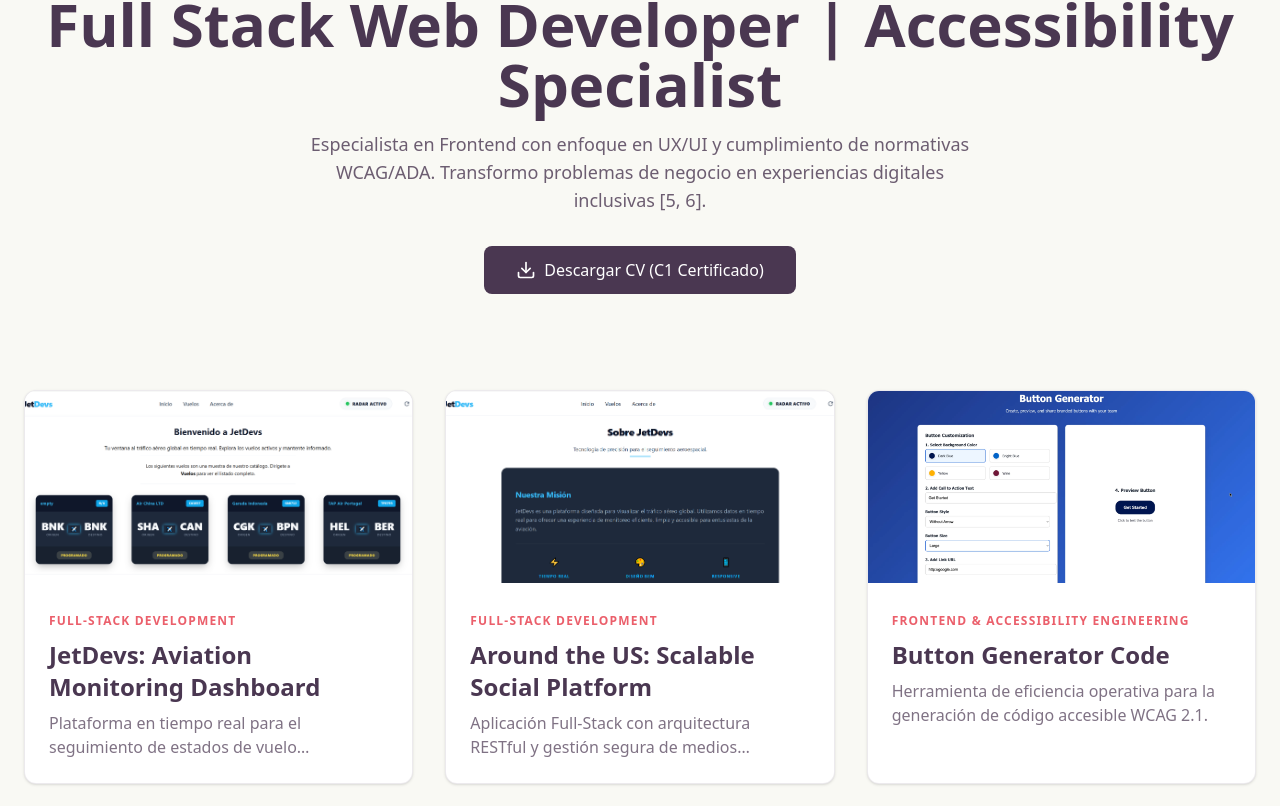
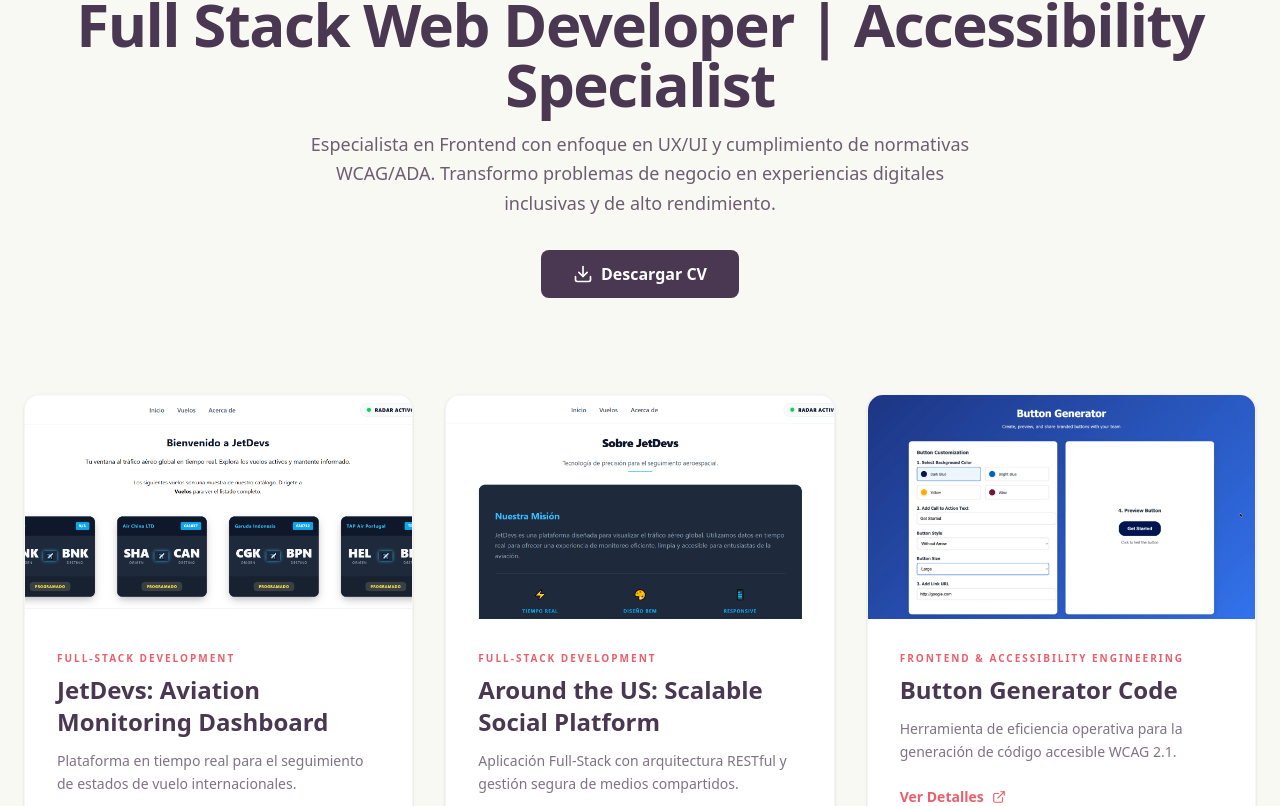
Before and after one commit to Pattie9304/patricia-portfolio, a React (Vite) app: page / in a window 1280 px wide. Shown: the part 254-1060 px from the top of the page. Built offline with nearby package versions, Linux system fonts and the light colour scheme.

Commit message:
Arreglando modal en archivo App.jsx

```diff
--- a/src/App.jsx
+++ b/src/App.jsx
@@ -1,7 +1,7 @@
-import React, { useState, useEffect } from 'react';
+import React, { useState } from 'react';
 import { Github, Linkedin, Mail, ExternalLink, Download, X, Globe } from 'lucide-react';
 import { motion, AnimatePresence } from 'framer-motion';
-import { projects } from './data/projects'; // Importa tus 9 proyectos con BEM [2]
+import { projects } from './data/projects';
 import patriciaImg from './assets/PatriciaHiguera.png';
 import myCV_ES from './assets/Patricia_Higuera_CV_ES.pdf';
 import myCV_EN from './assets/Patricia_Higuera_CV_EN.pdf';
@@ -9,7 +9,7 @@ import myCV_EN from './assets/Patricia_Higuera_CV_EN.pdf';
 const translations = {
   es: {
     heroTitle: "Full Stack Web Developer | Accessibility Specialist",
-    heroDesc: "Especialista en Frontend con enfoque en UX/UI y cumplimiento de normativas WCAG/ADA. Transformo problemas de negocio en experiencias digitales inclusivas [5, 6].",
+    heroDesc: "Especialista en Frontend con enfoque en UX/UI y cumplimiento de normativas WCAG/ADA. Transformo problemas de negocio en experiencias digitales inclusivas y de alto rendimiento.",
     filterAll: "Todos",
     btnCV: "Descargar CV",
     viewDetails: "Ver Detalles",
@@ -21,7 +21,7 @@ const translations = {
   },
   en: {
     heroTitle: "Full Stack Web Developer | Accessibility Specialist",
-    heroDesc: "Frontend specialist focused on UX/UI and WCAG/ADA compliance. I build inclusive, high-performance digital experiences for business needs [4-6].",
+    heroDesc: "Frontend specialist focused on UX/UI and WCAG/ADA compliance. I build inclusive, high-performance digital experiences that solve real business needs.",
     filterAll: "All",
     btnCV: "Download CV",
     viewDetails: "View Details",
@@ -34,117 +34,148 @@ const translations = {
 };
 
 const App = () => {
-  const [lang, setLang] = useState('es'); // Estado para el idioma
+  const [lang, setLang] = useState('es');
   const [filter, setFilter] = useState('Todos');
   const [selectedProject, setSelectedProject] = useState(null);
   const t = translations[lang];
 
-  // Filtrado de proyectos [7]
   const filteredProjects = projects.filter(p =>
     filter === 'Todos' || filter === 'All' || p.category === filter
   );
 
   return (
-    <div className="bg-brand-cream text-brand-plum font-sans selection:bg-brand-coral min-h-screen">
+    <div className="bg-brand-cream text-brand-plum font-sans selection:bg-brand-coral min-h-screen pb-20">
 
-      {/* Botón de Idioma Estratégico */}
+      {/* Selector de Idioma */}
       <nav className="fixed top-6 right-6 z-50">
         <button
           onClick={() => setLang(lang === 'es' ? 'en' : 'es')}
-          className="bg-brand-plum text-white px-5 py-2 rounded-full flex items-center gap-2 hover:bg-brand-coral transition-all shadow-lg"
+          className="bg-brand-plum text-white px-5 py-2 rounded-full flex items-center gap-2 hover:bg-brand-coral transition-all shadow-lg font-medium"
         >
           <Globe size={18} />
           {lang === 'es' ? 'Switch to English' : 'Cambiar a Español'}
         </button>
       </nav>
 
-      {/* Hero Section alineada a tu perfil profesional [5, 8] */}
+      {/* Hero Section - Basada en tu CV */}
       <header className="container mx-auto px-6 pt-24 pb-12 text-center">
         <motion.img
           src={patriciaImg}
-          className="w-32 h-32 rounded-full mx-auto mb-6 border-4 border-brand-coral"
+          className="w-32 h-32 rounded-full mx-auto mb-6 border-4 border-brand-coral shadow-inner"
           initial={{ scale: 0 }} animate={{ scale: 1 }}
         />
-        <h1 className="text-4xl md:text-6xl font-bold mb-4">{t.heroTitle}</h1>
-        <p className="max-w-2xl mx-auto text-lg mb-8 opacity-80">{t.heroDesc}</p>
-        <a
-          href={lang === 'es' ? myCV_ES : myCV_EN}
-          download
-          className="inline-flex items-center gap-2 bg-brand-plum text-white px-8 py-3 rounded-lg hover:bg-brand-coral transition-all"
-        >
-          <Download size={20} /> {t.btnCV} (C1 {lang === 'en' ? 'Certified' : 'Certificado'})
-        </a>
+        <h1 className="text-4xl md:text-6xl font-bold mb-4 tracking-tight">{t.heroTitle}</h1>
+        <p className="max-w-2xl mx-auto text-lg mb-8 opacity-80 leading-relaxed">{t.heroDesc}</p>
+        <div className="flex justify-center gap-4">
+          <a
+            href={lang === 'es' ? myCV_ES : myCV_EN}
+            download
+            className="inline-flex items-center gap-2 bg-brand-plum text-white px-8 py-3 rounded-lg hover:bg-brand-coral transition-all font-bold"
+          >
+            <Download size={20} /> {t.btnCV}
+          </a>
+        </div>
       </header>
 
-      {/* Grid de Proyectos con tus 9 elementos [2, 3] */}
+      {/* Grid de Proyectos */}
       <section className="container mx-auto px-6 py-12">
         <div className="grid grid-cols-1 md:grid-cols-2 lg:grid-cols-3 gap-8">
           {filteredProjects.map((project) => (
             <motion.div
               key={project.id}
               layout
-              className="bg-white rounded-xl overflow-hidden shadow-sm hover:shadow-xl transition-all cursor-pointer border border-brand-plum/10"
+              className="bg-white rounded-2xl overflow-hidden shadow-sm hover:shadow-2xl transition-all cursor-pointer border border-brand-plum/5 group"
               onClick={() => setSelectedProject(project)}
             >
-              <img src={project.image} alt={project.title} className="w-full h-48 object-cover" />
-              <div className="p-6">
-                <span className="text-xs font-bold uppercase tracking-widest text-brand-coral">
+              <div className="overflow-hidden">
+                <img
+                  src={project.image}
+                  alt={project.title}
+                  className="w-full h-56 object-cover group-hover:scale-105 transition-transform duration-500"
+                />
+              </div>
+              <div className="p-8">
+                <span className="text-[10px] font-black uppercase tracking-[0.2em] text-brand-coral mb-2 block">
                   {project.category}
                 </span>
-                <h3 className="text-2xl font-bold mt-2">{project.title}</h3>
-                <p className="mt-2 opacity-70 line-clamp-2">{project.description}</p>
+                <h3 className="text-2xl font-bold mb-3">{project.title}</h3>
+                <p className="opacity-70 line-clamp-2 text-sm leading-relaxed">{project.description}</p>
+                <div className="mt-6 flex items-center gap-2 text-brand-coral font-bold text-sm">
+                  {t.viewDetails} <ExternalLink size={14} />
+                </div>
               </div>
             </motion.div>
           ))}
         </div>
       </section>
 
-      {/* Modal con las nuevas llaves Senior [9-11] */}
+      {/* Modal Senior con Lógica de Llaves Corregida */}
       <AnimatePresence>
         {selectedProject && (
           <motion.div
-            className="fixed inset-0 z-50 bg-brand-plum/90 backdrop-blur-sm flex items-center justify-center p-4"
+            className="fixed inset-0 z-50 bg-brand-plum/95 backdrop-blur-md flex items-center justify-center p-4 overflow-y-auto"
+            initial={{ opacity: 0 }} animate={{ opacity: 1 }} exit={{ opacity: 0 }}
             onClick={() => setSelectedProject(null)}
           >
             <motion.div
-              className="bg-white rounded-2xl max-w-4xl w-full max-h-[90vh] overflow-y-auto"
+              className="bg-white rounded-3xl max-w-5xl w-full my-auto overflow-hidden relative shadow-2xl"
               onClick={e => e.stopPropagation()}
+              initial={{ y: 100, opacity: 0 }} animate={{ y: 0, opacity: 1 }}
             >
-              <div className="p-8 space-y-8">
-                <div className="flex justify-between items-center border-b pb-4">
-                  <h2 className="text-3xl font-bold">{selectedProject.title}</h2>
-                  <button onClick={() => setSelectedProject(null)}><X /></button>
+              <button
+                className="absolute top-6 right-6 p-2 bg-brand-cream rounded-full hover:bg-brand-coral hover:text-white transition-colors"
+                onClick={() => setSelectedProject(null)}
+              >
+                <X size={24} />
+              </button>
+
+              <div className="p-8 md:p-12 space-y-10">
+                <div className="border-b pb-6">
+                  <h2 className="text-4xl font-black text-brand-plum">{selectedProject.title}</h2>
+                  <div className="flex flex-wrap gap-2 mt-4">
+                    {selectedProject.tech.map((tag, i) => (
+                      <span key={i} className="bg-brand-plum/5 text-brand-plum px-3 py-1 rounded-md text-xs font-bold uppercase tracking-wider">
+                        {tag}
+                      </span>
+                    ))}
+                  </div>
                 </div>
 
-                <div className="grid md:grid-cols-2 gap-8">
-                  <div className="space-y-6">
-                    <div>
-                      <h4 className="text-brand-coral font-bold uppercase text-sm tracking-widest mb-2">{t.modalHeaders.problem}</h4>
-                      <p className="text-lg opacity-90">{selectedProject.details.problemStatement}</p>
-                    </div>
-                    <div>
-                      <h4 className="text-brand-coral font-bold uppercase text-sm tracking-widest mb-2">{t.modalHeaders.tech}</h4>
-                      <p className="opacity-90">{selectedProject.details.technicalImplementation}</p>
+                <div className="grid lg:grid-cols-5 gap-12">
+                  <div className="lg:col-span-3 space-y-8">
+                    <section>
+                      <h4 className="text-brand-coral font-black uppercase text-xs tracking-widest mb-3">{t.modalHeaders.problem}</h4>
+                      <p className="text-xl font-medium leading-snug">{selectedProject.details.problemStatement}</p>
+                    </section>
+
+                    <section>
+                      <h4 className="text-brand-coral font-black uppercase text-xs tracking-widest mb-3">{t.modalHeaders.tech}</h4>
+                      <p className="text-brand-plum/80 leading-relaxed italic">{selectedProject.details.technicalImplementation}</p>
+                    </section>
+
+                    <div className="bg-brand-cream p-8 rounded-2xl border-l-8 border-brand-coral">
+                      <h4 className="text-brand-coral font-black uppercase text-xs tracking-widest mb-3">{t.modalHeaders.impact}</h4>
+                      <p className="font-bold text-lg text-brand-plum">{selectedProject.details.impactDeliverables}</p>
                     </div>
                   </div>
 
-                  {/* Galería con BEM naming [12, 13] */}
-                  <div className="space-y-4">
+                  <div className="lg:col-span-2 space-y-4">
                     {selectedProject.gallery.map((item, i) => (
-                      <div key={i} className="rounded-lg overflow-hidden border">
+                      <div key={i} className="rounded-xl overflow-hidden border shadow-sm">
                         {item.type === 'video' ? (
-                          <iframe src={item.src} className="w-full aspect-video" allowFullScreen title={item.alt} />
+                          <iframe
+                            src={item.src}
+                            className="w-full aspect-video"
+                            allowFullScreen
+                            title={item.alt}
+                            frameBorder="0"
+                          />
                         ) : (
-                          <img src={item.src} alt={item.alt} className="w-full h-auto" />
+                          <img src={item.src} alt={item.alt} className="w-full h-auto hover:scale-105 transition-transform duration-700" />
                         )}
                       </div>
                     ))}
                   </div>
-                </div>
-
-                <div className="bg-brand-cream p-6 rounded-xl border-l-4 border-brand-coral">
-                  <h4 className="text-brand-coral font-bold uppercase text-sm tracking-widest mb-2">{t.modalHeaders.impact}</h4>
-                  <p className="font-medium">{selectedProject.details.impactDeliverables}</p>
                 </div>
               </div>
             </motion.div>
```
